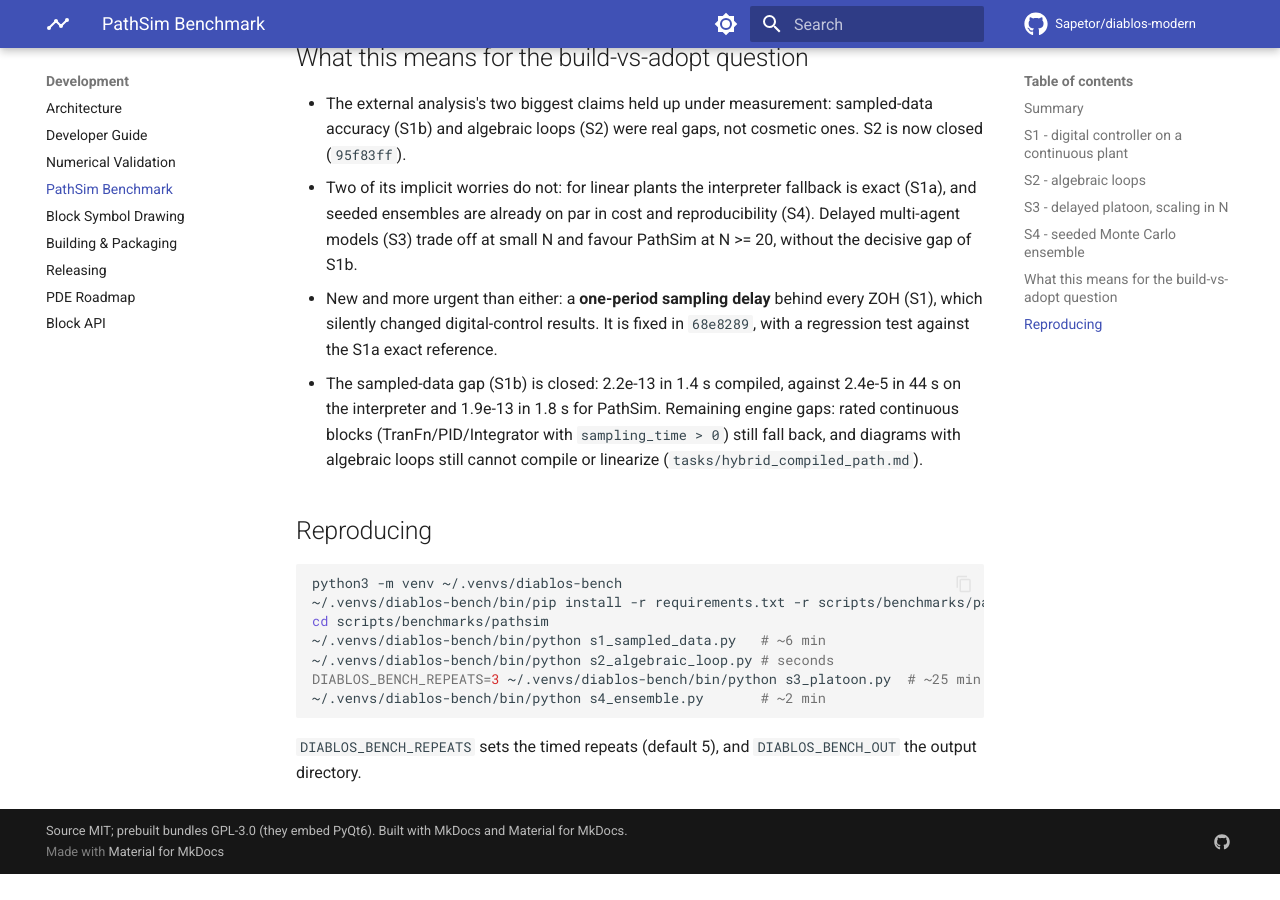
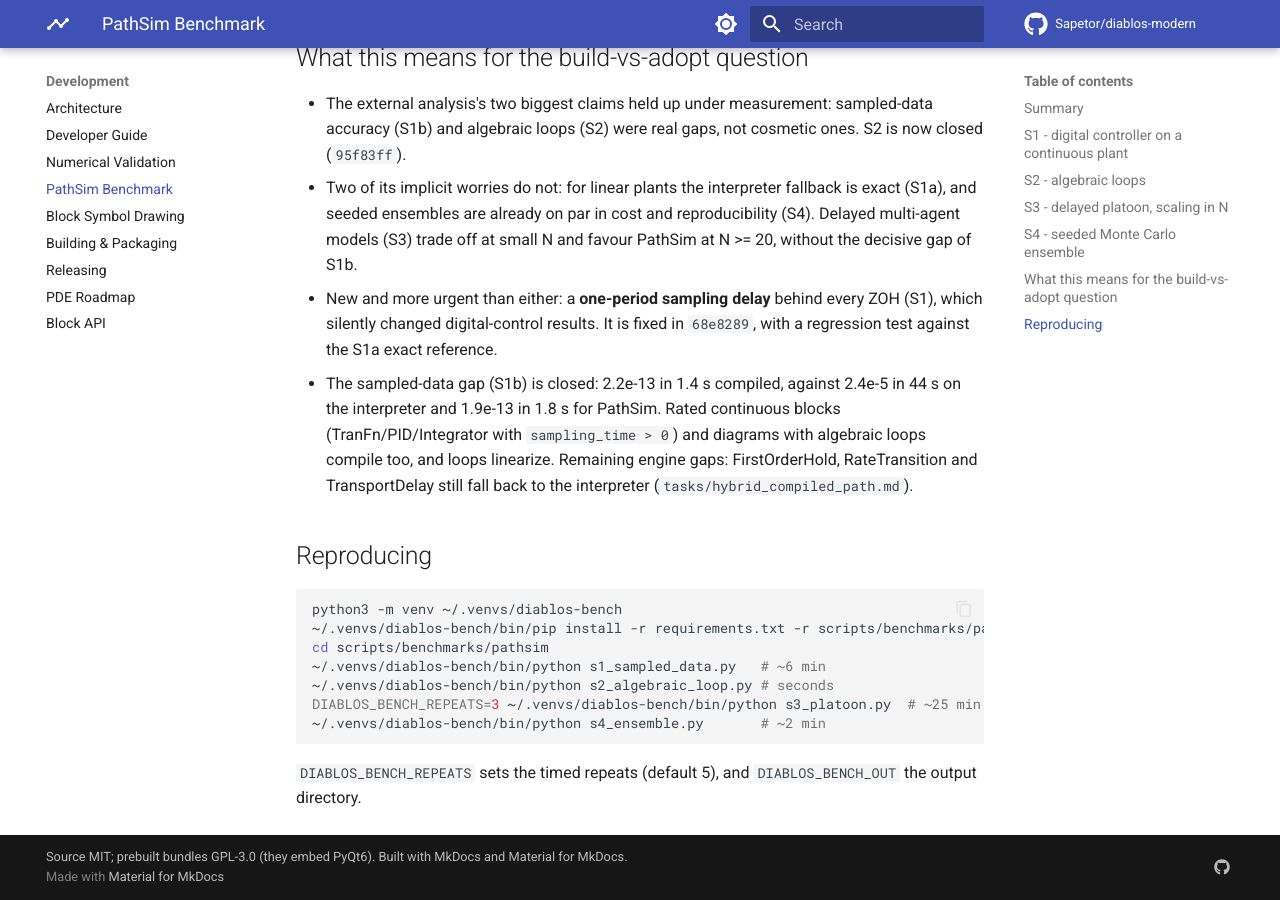
Before and after one commit to Sapetor/diablos-modern, an MkDocs documentation site: the page built from docs/BENCHMARK_PATHSIM.md, in a window 1280 px wide and 900 px high, scrolled down 5024 px. Built offline with MkDocs 1.6.1 and Material for MkDocs 9.7.7, drawn with Linux system fonts in a browser that asks for light colours; comment, search, counter and statistics services are not loaded; before the commit the page ends 5898 px from its top, so only the background shows below that.

Commit message:
docs(benchmark): conclusions reflect phases 2 and 3 of the hybrid path
Co-Authored-By: Claude Opus 5.5 <noreply@anthropic.com>

```diff
--- a/docs/BENCHMARK_PATHSIM.md
+++ b/docs/BENCHMARK_PATHSIM.md
@@ -185,9 +185,10 @@ gives it as a menu action with ensemble plots.
   reference.
 - The sampled-data gap (S1b) is closed: 2.2e-13 in 1.4 s compiled, against
   2.4e-5 in 44 s on the interpreter and 1.9e-13 in 1.8 s for PathSim.
-  Remaining engine gaps: rated continuous blocks (TranFn/PID/Integrator with
-  `sampling_time > 0`) still fall back, and diagrams with algebraic loops
-  still cannot compile or linearize (`tasks/hybrid_compiled_path.md`).
+  Rated continuous blocks (TranFn/PID/Integrator with `sampling_time > 0`)
+  and diagrams with algebraic loops compile too, and loops linearize.
+  Remaining engine gaps: FirstOrderHold, RateTransition and TransportDelay
+  still fall back to the interpreter (`tasks/hybrid_compiled_path.md`).
 
 ## Reproducing
 
```
